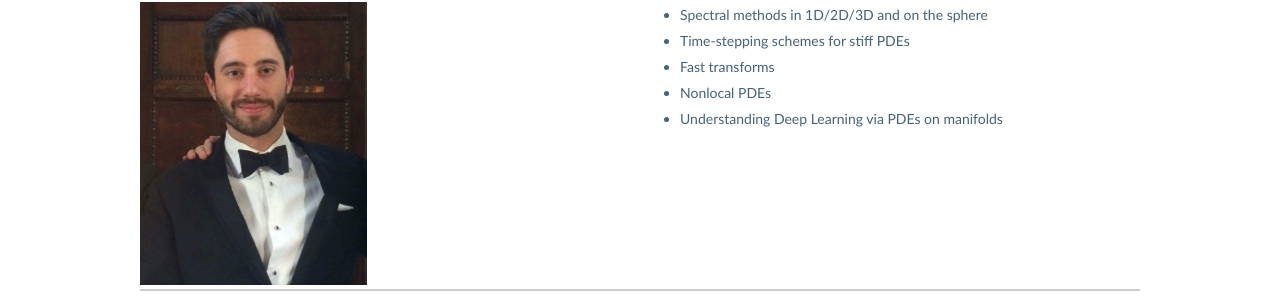
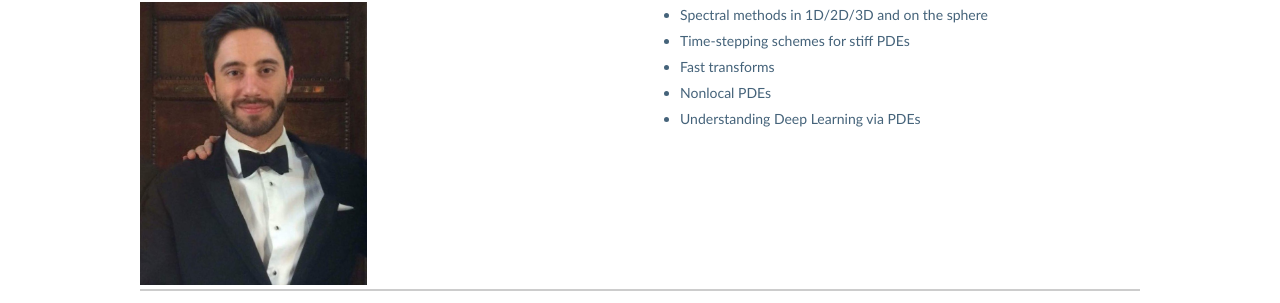
Before and after one commit to Hadrien-Montanelli/Hadrien-Montanelli.github.io, a Jekyll site: the page built from index.html, in a window 1280 px wide. Shown: the part 257-560 px from the top of the page. Built offline with Jekyll 4.4.1, drawn with Linux system fonts in a browser that asks for light colours.

Commit message:
Update index.html

```diff
--- a/index.html
+++ b/index.html
@@ -24,7 +24,7 @@ title: Hadrien Montanelli
 				<li>Time-stepping schemes for stiff PDEs</li>
 				<li>Fast transforms</li>
 				<li>Nonlocal PDEs</li>
-				<li>Understanding Deep Learning via PDEs on manifolds</li>
+				<li>Understanding Deep Learning via PDEs</li>
 			</ul>
 		</div>
 	</div>
```
